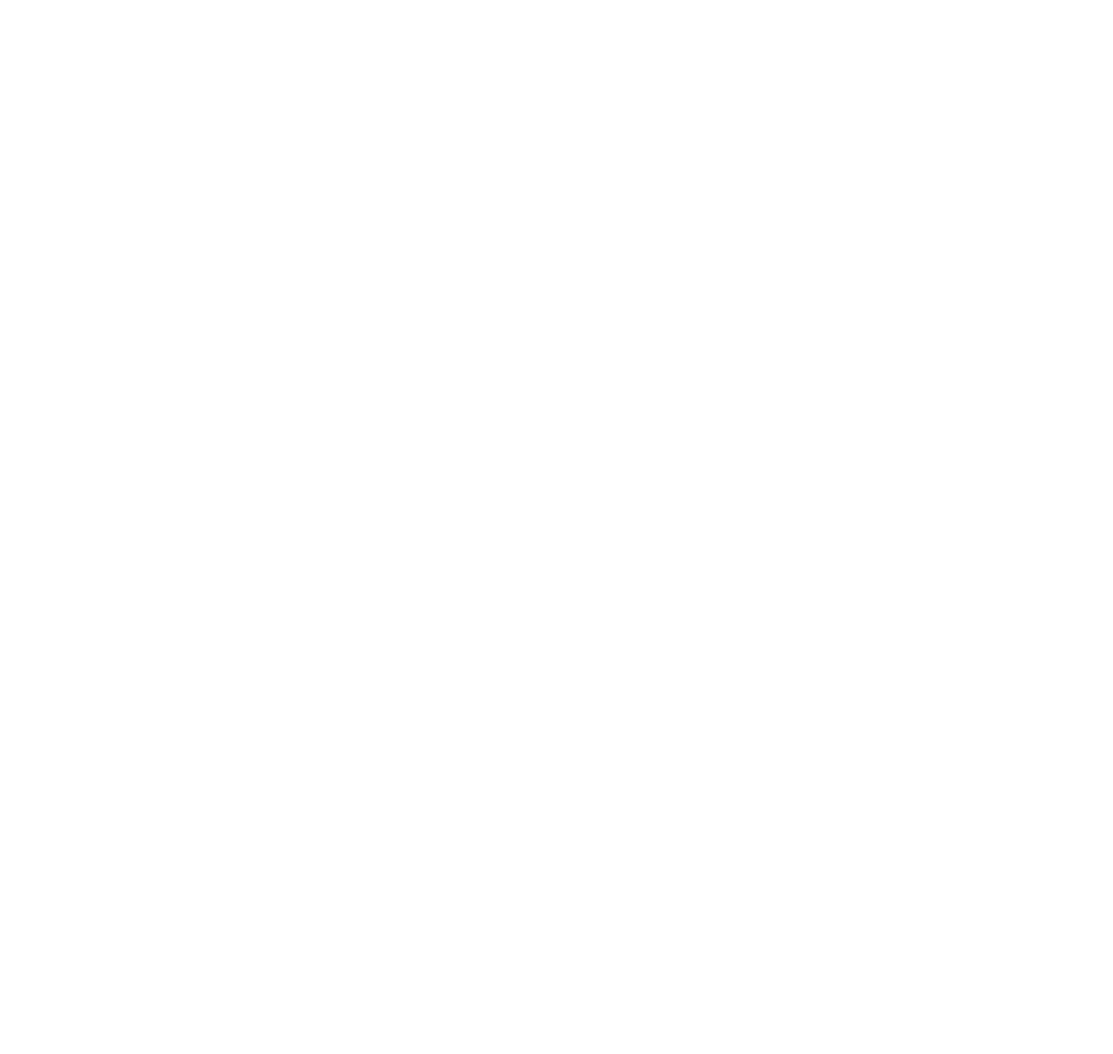
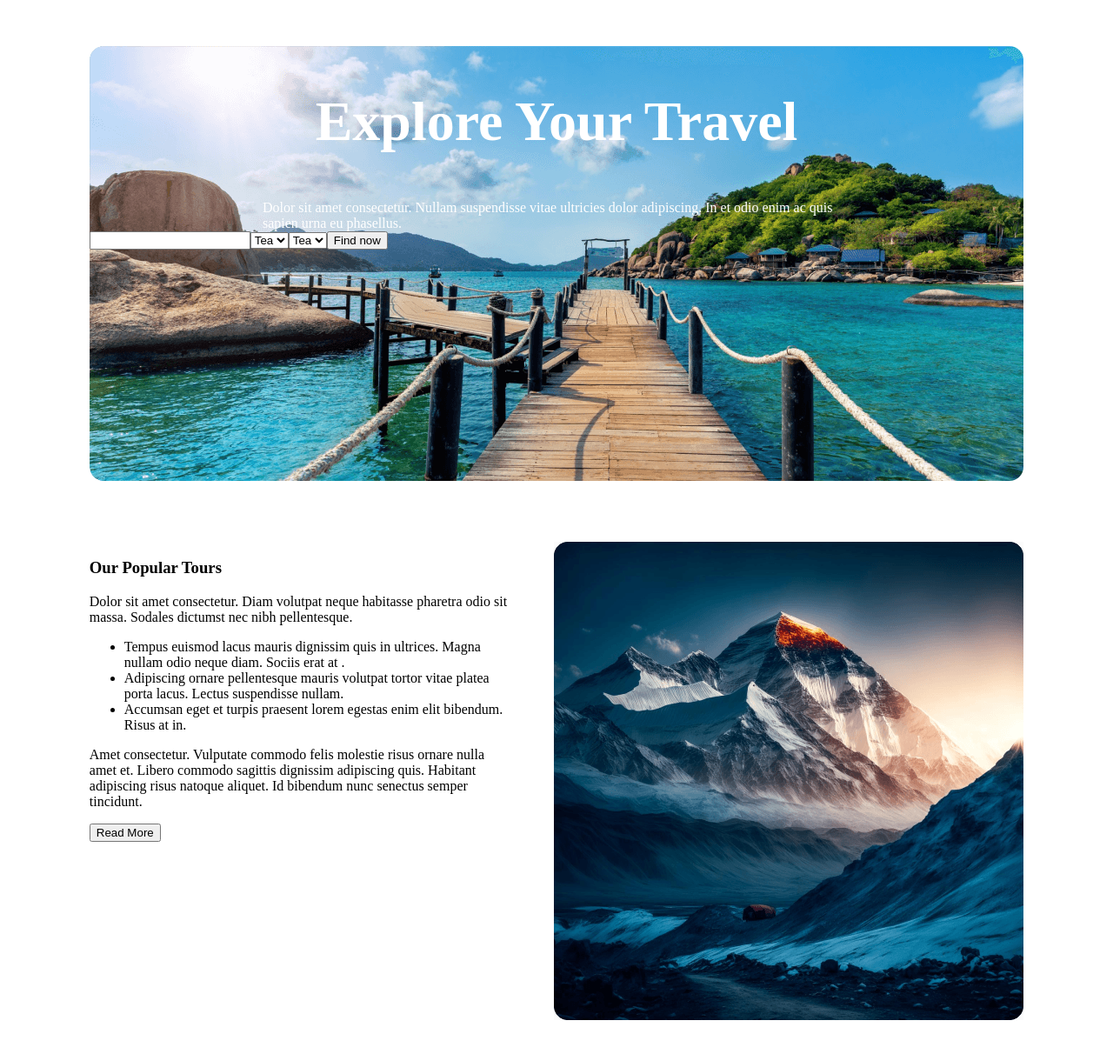
Before and after one commit to Rakibul344/assignment-2, a plain HTML site: page index.html in a window 1280 px wide. Shown: the whole page at 87% size. Before the commit the page ends 800 px from the top, so only its background shows below. Drawn offline with Linux system fonts and the light colour scheme.

Commit message:
this is project

```diff
--- a/index.html
+++ b/index.html
@@ -3,9 +3,140 @@
 <head>
     <meta charset="UTF-8">
     <meta name="viewport" content="width=device-width, initial-scale=1.0">
-    <title>Document</title>
+    <title>Travel </title>
+
+<link rel="stylesheet" href="style.css">
+
 </head>
 <body>
 
+
+
+<header>
+
+<div class="banner">
+
+<h2 class="banner_heading">Explore Your Travel</h2>
+<p class="banner_text">Dolor sit amet consectetur. Nullam suspendisse vitae ultricies dolor adipiscing. In et odio enim ac quis sapien urna eu phasellus.</p>
+
+
+
+
+
+    <div class="form_container">
+
+        <form action="" class="banner_form">
+
+        <input type="text" class="input_text">
+
+        <select name="" id="select_opton">
+
+        <option value="tea">Tea</option>
+        <option value="tea">Tea</option>
+        <option value="tea">Tea</option>
+
+        </select>
+        <select name="" id="select_opton">
+
+        <option value="tea">Tea</option>
+        <option value="tea">Tea</option>
+        <option value="tea">Tea</option>
+
+        </select>
+
+        <button class="form_btn">Find now</button>
+
+
+
+
+
+        </form>
+
+
+    </div>
+
+
+
+
+
+</div>
+
+
+
+</header>
+
+
+<main>
+
+
+
+
+    <div class="popular_tour">
+
+
+<div class="popular_text">
+
+
+<h3>
+    Our Popular Tours
+</h3>
+<p>Dolor sit amet consectetur. Diam volutpat neque habitasse pharetra odio sit massa. Sodales dictumst nec nibh pellentesque.</p>
+
+
+<ul>
+    <li>Tempus euismod lacus mauris dignissim quis in ultrices. Magna nullam odio neque diam. Sociis erat at .</li>
+    <li>Adipiscing ornare pellentesque mauris volutpat tortor vitae platea porta lacus. Lectus suspendisse nullam.</li>
+    <li> Accumsan eget et turpis praesent lorem egestas enim elit bibendum. Risus at in.</li>
+</ul>
+
+<p>Amet consectetur. Vulputate commodo felis molestie risus
+    ornare nulla amet et. Libero commodo sagittis dignissim adipiscing quis. Habitant adipiscing risus natoque aliquet. Id bibendum nunc senectus semper tincidunt. </p>
+
+
+    <button>Read More</button>
+
+
+</div>
+<div class="popular_image">
+
+
+
+<img src="Images/Rectangle 4.png" alt="">
+
+</div>
+
+
+
+
+
+
+
+
+
+
+
+
+    </div>
+
+
+
+
+
+
+
+
+
+
+
+
+
+
+
+
+</main>
+<footer></footer>
+
+
+
 </body>
 </html>
--- /dev/null
+++ b/style.css
@@ -0,0 +1,90 @@
+header, main, footer{
+
+
+max-width: 85%;
+margin: 70px auto;
+
+
+
+
+}
+
+header{
+
+
+    background: url(/Images/Group\ 13\ \(1\)\ \(1\).png);
+    background-repeat: no-repeat;
+    width: 1170px;
+height: 500px;
+
+
+    border-radius: 16px;
+margin: 0 auto;
+
+}
+
+
+.banner_heading{
+
+
+
+    color: #fff;
+
+    font-size: 64px;
+
+    font-weight: 800;
+    text-align: center;
+   padding-top: 50px;
+
+
+}
+
+.banner_text{
+
+
+    color: #fff;
+
+
+    width: 676px;
+    margin: 0 auto;
+
+
+font-size: 16px;
+
+font-weight: 400;
+
+}
+
+
+
+
+
+.banner_form{
+
+margin: 0 auto;
+display: flex;
+
+align-items: center;
+
+align-content: center;
+
+
+
+}
+
+
+.popular_tour{
+
+
+display: flex;
+gap:50px;
+margin: 0 auto;
+
+
+}
+
+
+.popular_image{
+width: 100%;
+
+}
```
